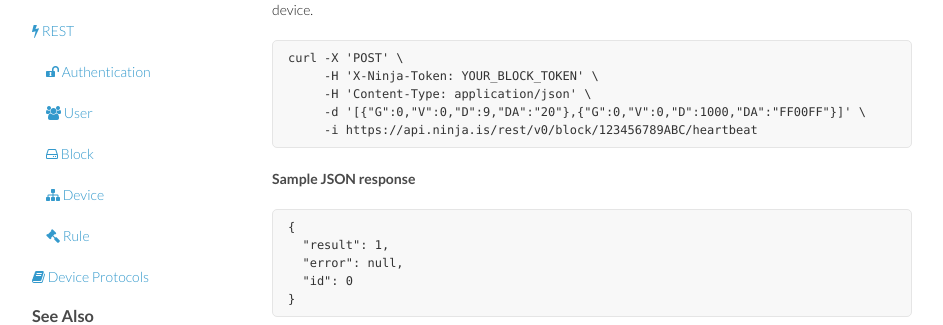
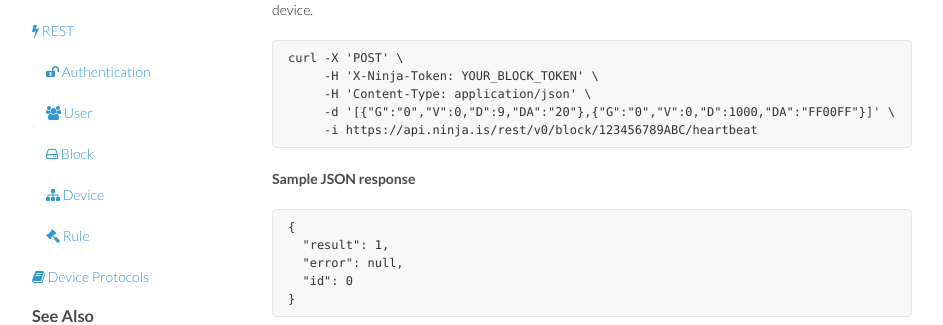
Before and after one commit to ninjablocks/ninjablocks.github.com, a Jekyll site: the page built from rest/block.html, in a window 1280 px wide and 1400 px high, scrolled down 5757 px. Shown: the part 209-534 px from the top of the window, without its empty margins (168-1111 px from the left). Built offline with Jekyll 4.4.1, drawn with Linux system fonts in a browser that asks for light colours; nearby versions of some CDN libraries; some of the changed text lies outside the part shown.

```diff
--- a/rest/block.html
+++ b/rest/block.html
@@ -299,7 +299,7 @@ layout: rest
 <pre><code>curl -X 'POST' \
      -H 'X-Ninja-Token: YOUR_BLOCK_TOKEN' \
      -H 'Content-Type: application/json' \
-     -d '[{"G":0,"V":0,"D":9,"DA":"20"},{"G":0,"V":0,"D":1000,"DA":"FF00FF"}]' \
+     -d '[{"G":"0","V":0,"D":9,"DA":"20"},{"G":"0","V":0,"D":1000,"DA":"FF00FF"}]' \
      -i https://api.ninja.is/rest/v0/block/123456789ABC/heartbeat </code></pre>
   <h4>Sample JSON response</h4>
 <pre><code>{
@@ -363,7 +363,7 @@ layout: rest
 <pre><code>curl -X 'POST' \
      -H 'X-Ninja-Token: YOUR_BLOCK_TOKEN' \
      -H 'Content-Type: application/json' \
-     -d '{"G":0,"V":0,"D":5,"DA":"1"}' \
+     -d '{"G":"0","V":0,"D":5,"DA":"1"}' \
      -i https://api.ninja.is/rest/v0/block/123456789ABC/data </code></pre>
   <h4>Sample JSON response</h4>
 <pre><code>{
@@ -428,7 +428,7 @@ layout: rest
 <pre><code>curl -X 'POST' \
      -H 'X-Ninja-Token: YOUR_BLOCK_TOKEN' \
      -H 'Content-Type: application/json' \
-     -d '{"G":0,"V":0,"D":5,"type":"UNPLUG"}' \
+     -d '{"G":"0","V":0,"D":5,"type":"UNPLUG"}' \
      -i https://api.ninja.is/rest/v0/block/123456789ABC/config </code></pre>
 
   <h4>Sample JSON response</h4>
```
